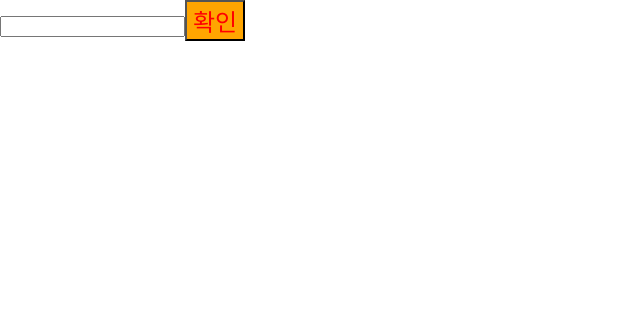
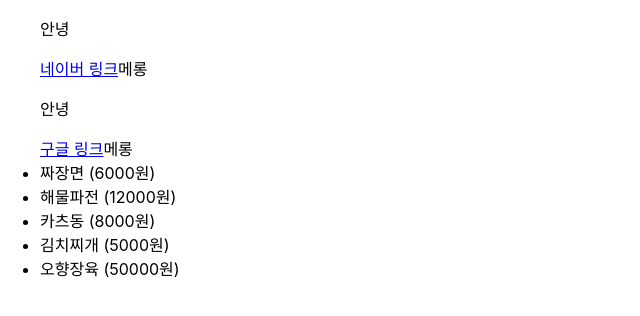
Before and after one commit to ejdrp1/react-basic, a React (Create React App) app: page / in a window 1280 px wide. Shown: the top 316 px of the page, without its empty margins (0-640 px from the left). Built offline with nearby package versions, Linux system fonts and the light colour scheme.

Commit message:
2. props

```diff
--- a/src/App.js
+++ b/src/App.js
@@ -1,6 +1,7 @@
 import './App.css';
 import SayHello from './SayHello';
 import SubmitEvent from './component/chap01_event/SubmitEvent';
+import FoodList from './component/chap02_props/FoodList';
 
 // JSX : 닫는 태그 필수 ( < /> )
 // <input type='text' />
@@ -18,20 +19,20 @@
 
 function App() {
 
-  const looping = () => {
-    const helloList = [];
-    for (let i=0; i<5; i++) {
-      helloList.push(<SayHello />);
-    }
-    return helloList;
-  };
+  // const looping = () => {
+  //   const helloList = [];
+  //     for (let i=0; i<5; i++) {
+  //       helloList.push(<SayHello />);
+  //     }
+  //   return helloList;
+  // };
 
   // jsx문법에서는 스크립트 코드를 직접 사용이 불가능함
   // {} 안에서 함수호출이나 변수참조를 할 수 있음
   return (
 
     <>
-      <SubmitEvent />
+      <FoodList />
     </>
 
   );
--- a/src/SayHello.js
+++ b/src/SayHello.js
@@ -5,10 +5,11 @@
 
 // 컴포넌트
 // 함수의 이름은 클래스 이름과 동일하게 작성
-function SayHello() {
+function SayHello(props) {
     return (
         <div>
             <p>안녕</p>
+            {props.children}
             <span>메롱</span>
         </div>
     );
--- /dev/null
+++ b/src/component/chap02_props/FoodItem.js
@@ -0,0 +1,11 @@
+import React from 'react'
+
+const FoodItem = ({foodId:id, foodName:fName, price}) => {
+  return (
+    <>
+      <li id = {id}> {fName} ({price}원) </li>
+    </>
+  )
+}
+
+export default FoodItem
--- /dev/null
+++ b/src/component/chap02_props/FoodList.js
@@ -0,0 +1,56 @@
+import React from 'react';
+import FoodItem from './FoodItem';
+import SayHello from '../../SayHello';
+
+
+const FoodList = () => {
+
+  // fetch를 통해 댓글 목록 json을 불러옴
+  const foods = {
+    id : 327432,
+    foodList : [
+      {
+        fName : '짜장면',
+        price : 6000,
+        id : 'chinese'
+      },
+      {
+        fName : '해물파전',
+        price : 12000,
+        id : 'korean'
+      },
+      {
+        fName : '카츠동',
+        price : 8000,
+        id : 'japanese'
+      },
+      {
+        fName : '김치찌개',
+        price : 5000,
+        id : 'korean'
+      },
+      {
+        fName : '오향장육',
+        price : 50000,
+        id : 'chinese'
+      }
+    ]
+  };
+
+  return (
+    <ul>
+      <SayHello>
+        <a href='https://www.naver.com'>네이버 링크</a>
+      </SayHello>
+      <SayHello>
+        <a href='https://www.google.com'>구글 링크</a>
+      </SayHello>
+
+      {
+        foods.foodList.map(f => <FoodItem foodName={f.fName} price={f.price} foodId={f.id} /> )
+      }
+    </ul>
+  );
+};
+
+export default FoodList;
```
